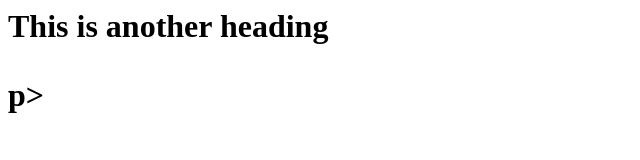
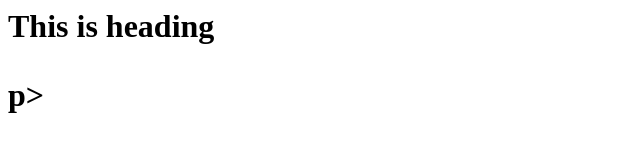
Before and after one commit to SageSuccess/learning-git, a plain HTML site: page index.html in a window 1280 px wide. Shown: the whole page, without its empty margins (0-640 px from the left). Drawn offline with Linux system fonts and the light colour scheme.

Commit message:
Update index.html

```diff
--- a/index.html
+++ b/index.html
@@ -5,7 +5,7 @@
 </head>
 <body>
 
-<h1>This is another heading<h1>
+<h1>This is heading<h1>
 <p>p>
 
 </body>
```
